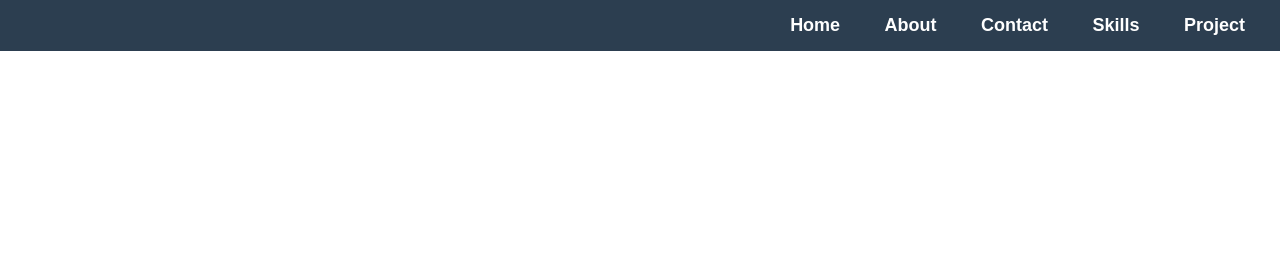
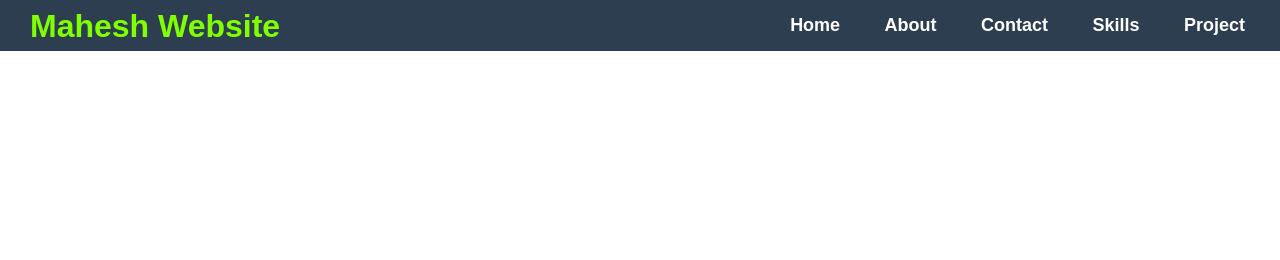
Before and after one commit to 22471A05F9/my-website, a plain HTML site: page index.html in a window 1280 px wide. Shown: the top 260 px of the page. Drawn offline with Linux system fonts and the light colour scheme.

Commit message:
index.html

```diff
--- a/index.html
+++ b/index.html
@@ -4,6 +4,7 @@
   <meta charset="UTF-8">
   <meta name="viewport" content="width=device-width, initial-scale=1.0">
   <title>Mahesh's Website</title>
+  <h1 class="name">Mahesh Website</h1>
 
 
   <style>
@@ -12,6 +13,13 @@
       padding: 0;
       box-sizing: border-box;
       scrollbar-width: none;
+    }
+
+    .name{
+      position: absolute;
+      margin-top: 8px;
+      margin-left: 30px;
+      color: chartreuse;
     }
 
     nav {
```
